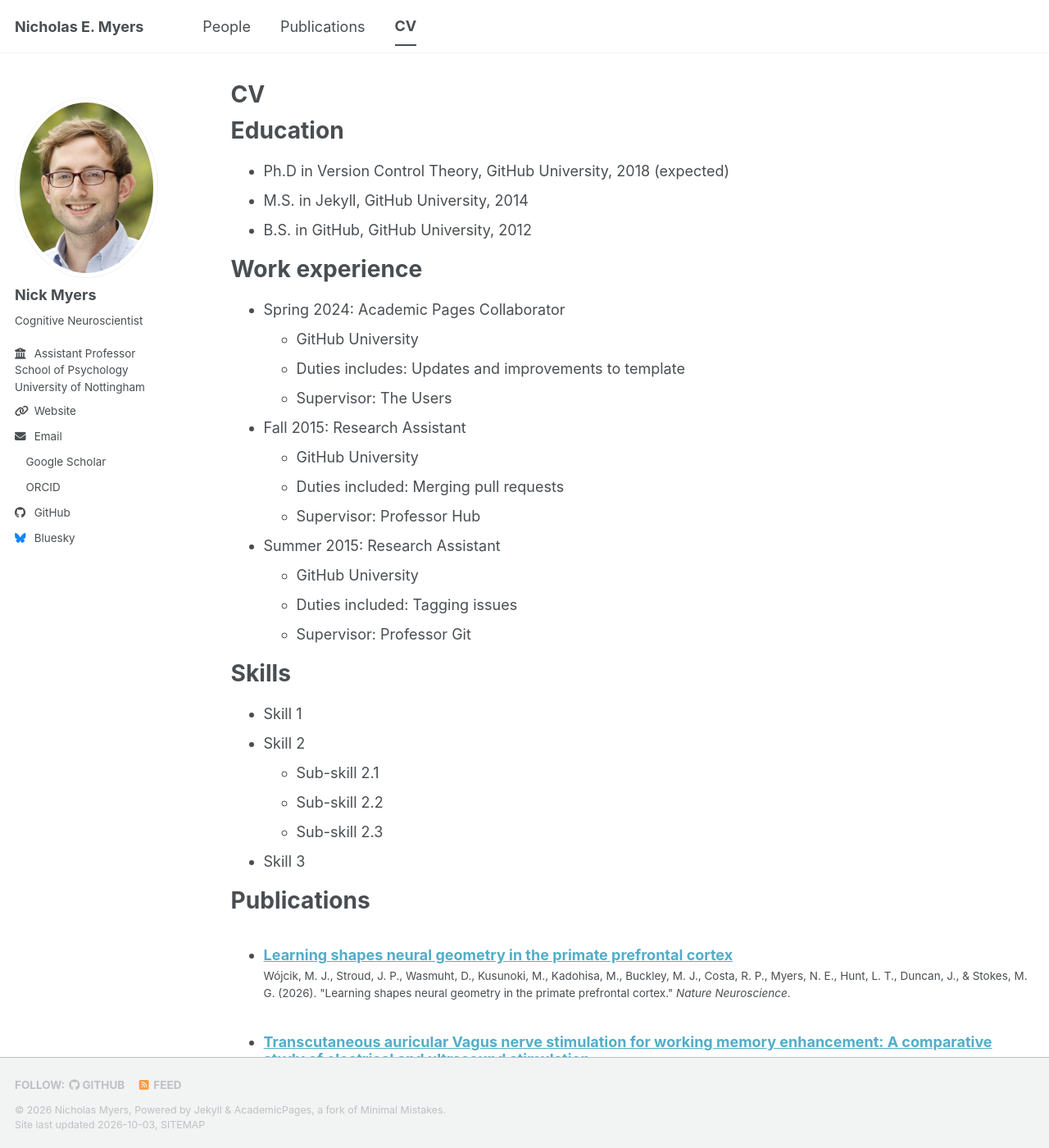
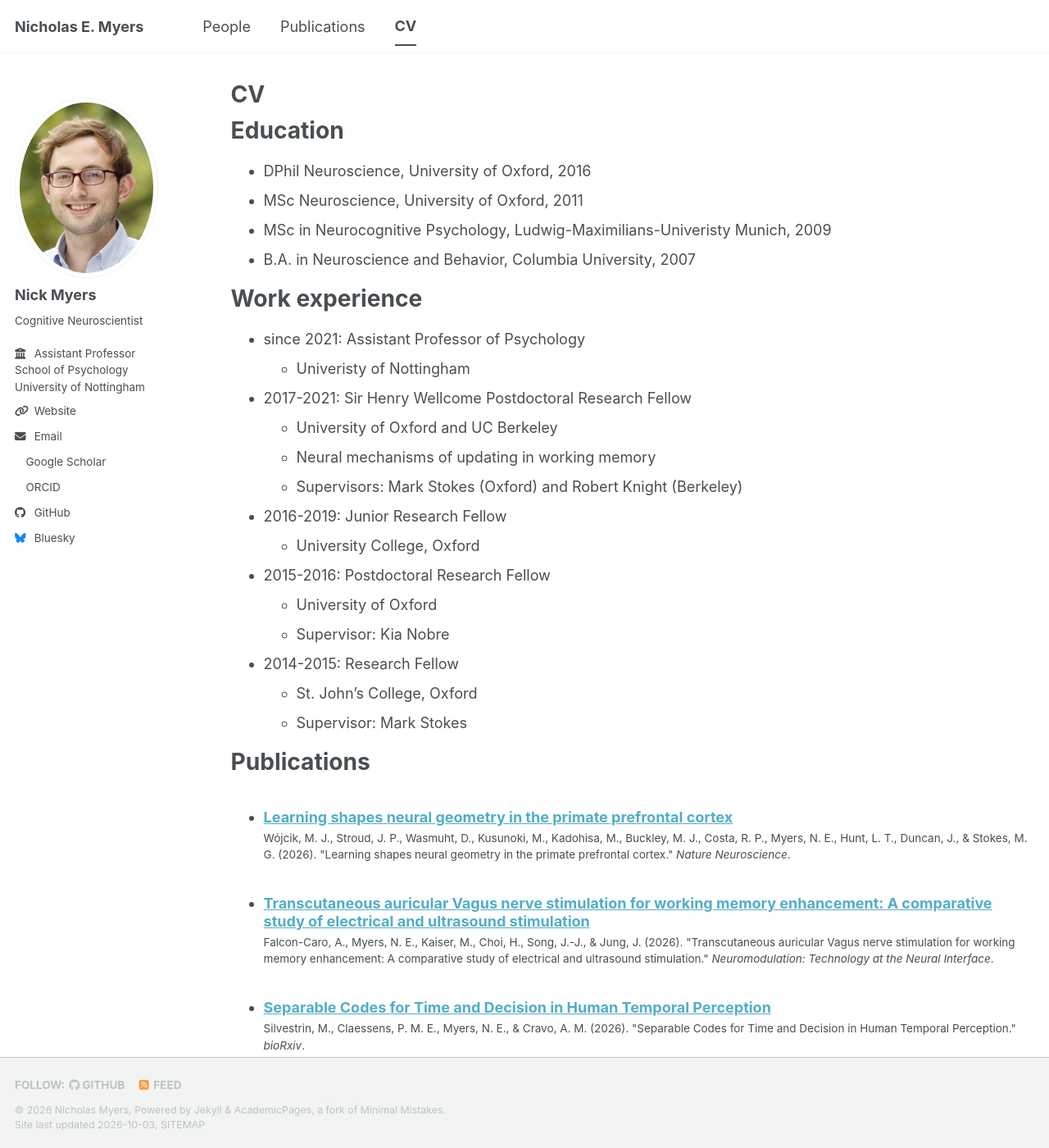
Before and after one commit to nemyers/nemyers.github.io, a Jekyll site: the page built from _pages/cv.md, in a window 1280 px wide and 1400 px high. Shown: the whole window at 82% size. Built offline with Jekyll 4.4.1, drawn with Linux system fonts in a browser that asks for light colours; a style sheet for code colours, icons or effects is not loaded; some of the changed text lies outside the part shown.

Commit message:
Revise CV with updated education and work experience
Updated educational background and work experience sections to reflect new qualifications and positions. Removed outdated skills and teaching sections.

```diff
--- a/_pages/cv.md
+++ b/_pages/cv.md
@@ -11,35 +11,31 @@ redirect_from:
 
 Education
 ======
-* Ph.D in Version Control Theory, GitHub University, 2018 (expected)
-* M.S. in Jekyll, GitHub University, 2014
-* B.S. in GitHub, GitHub University, 2012
+* DPhil Neuroscience, University of Oxford, 2016
+* MSc Neuroscience, University of Oxford, 2011
+* MSc in Neurocognitive Psychology, Ludwig-Maximilians-Univeristy Munich, 2009
+* B.A. in Neuroscience and Behavior, Columbia University, 2007
 
 Work experience
 ======
-* Spring 2024: Academic Pages Collaborator
-  * GitHub University
-  * Duties includes: Updates and improvements to template
-  * Supervisor: The Users
+* since 2021: Assistant Professor of Psychology
+  * Univeristy of Nottingham
 
-* Fall 2015: Research Assistant
-  * GitHub University
-  * Duties included: Merging pull requests
-  * Supervisor: Professor Hub
+* 2017-2021: Sir Henry Wellcome Postdoctoral Research Fellow
+  * University of Oxford and UC Berkeley
+  * Neural mechanisms of updating in working memory
+  * Supervisors: Mark Stokes (Oxford) and Robert Knight (Berkeley)
 
-* Summer 2015: Research Assistant
-  * GitHub University
-  * Duties included: Tagging issues
-  * Supervisor: Professor Git
+* 2016-2019: Junior Research Fellow
+  * University College, Oxford
 
-Skills
-======
-* Skill 1
-* Skill 2
-  * Sub-skill 2.1
-  * Sub-skill 2.2
-  * Sub-skill 2.3
-* Skill 3
+* 2015-2016: Postdoctoral Research Fellow
+  * University of Oxford
+  * Supervisor: Kia Nobre
+
+* 2014-2015: Research Fellow
+  * St. John's College, Oxford
+  * Supervisor: Mark Stokes
 
 Publications
 ======
@@ -52,13 +48,3 @@ Talks
   <ul>{% for post in site.talks reversed %}
     {% include archive-single-talk-cv.html  %}
   {% endfor %}</ul>
-
-Teaching
-======
-  <ul>{% for post in site.teaching reversed %}
-    {% include archive-single-cv.html %}
-  {% endfor %}</ul>
-
-Service and leadership
-======
-* Currently signed in to 43 different slack teams
```
